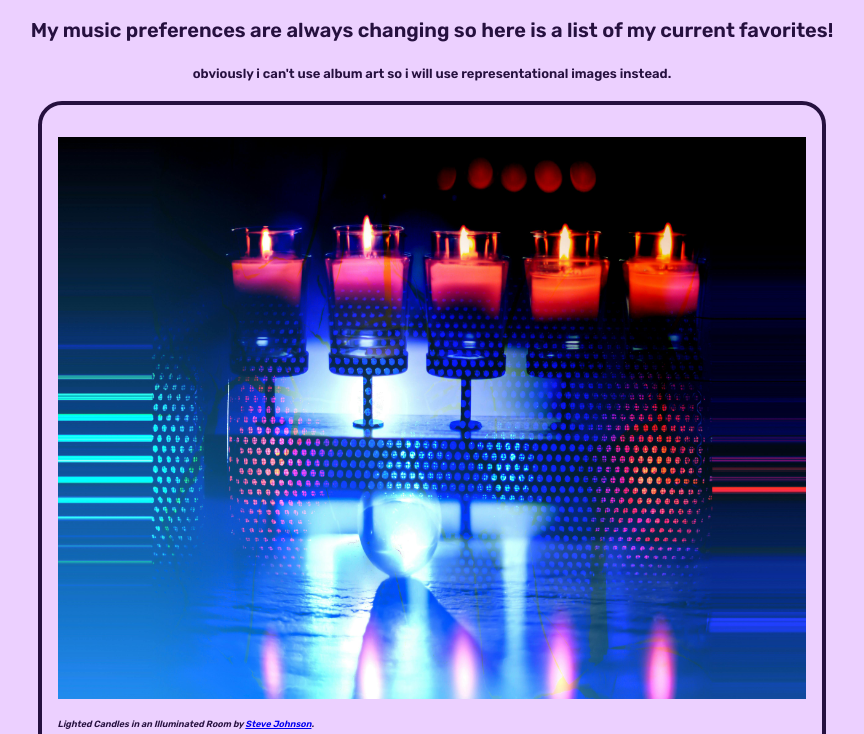
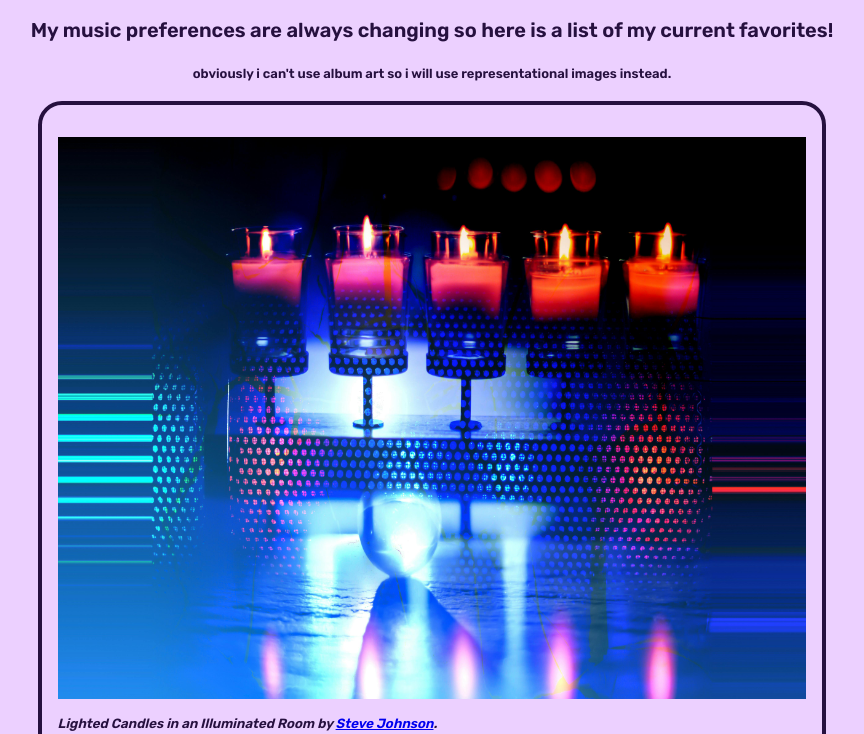
Before and after one commit to Popcorn3D1/project2, a plain HTML site: page index.html in a window 1280 px wide. Shown: the part 66-800 px from the top of the page, without its empty margins (216-1080 px from the left). Drawn offline with Linux system fonts and the light colour scheme; a web font is replaced by a local one.

Commit message:
Update index.html

```diff
--- a/index.html
+++ b/index.html
@@ -44,10 +44,6 @@
                }
                span:lang(zh) {
                     font-family: "Mochiy Pop One", Verdana, Geneva, Tahoma, sans-serif;
-               }
-               small {
-                    font-size: xx-small;
-                    line-height: normal;
                }
                img {
                     width: 100%;
```
